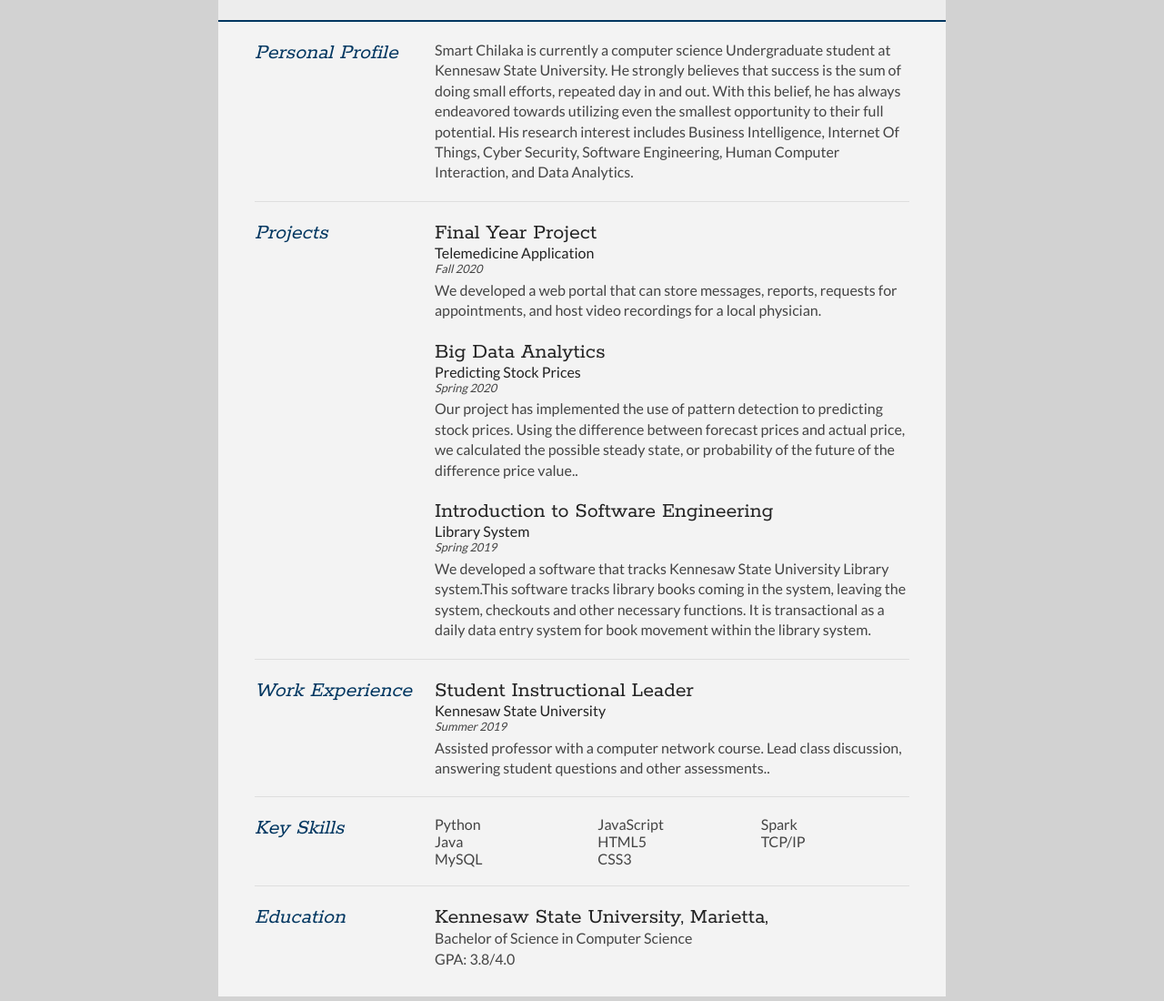
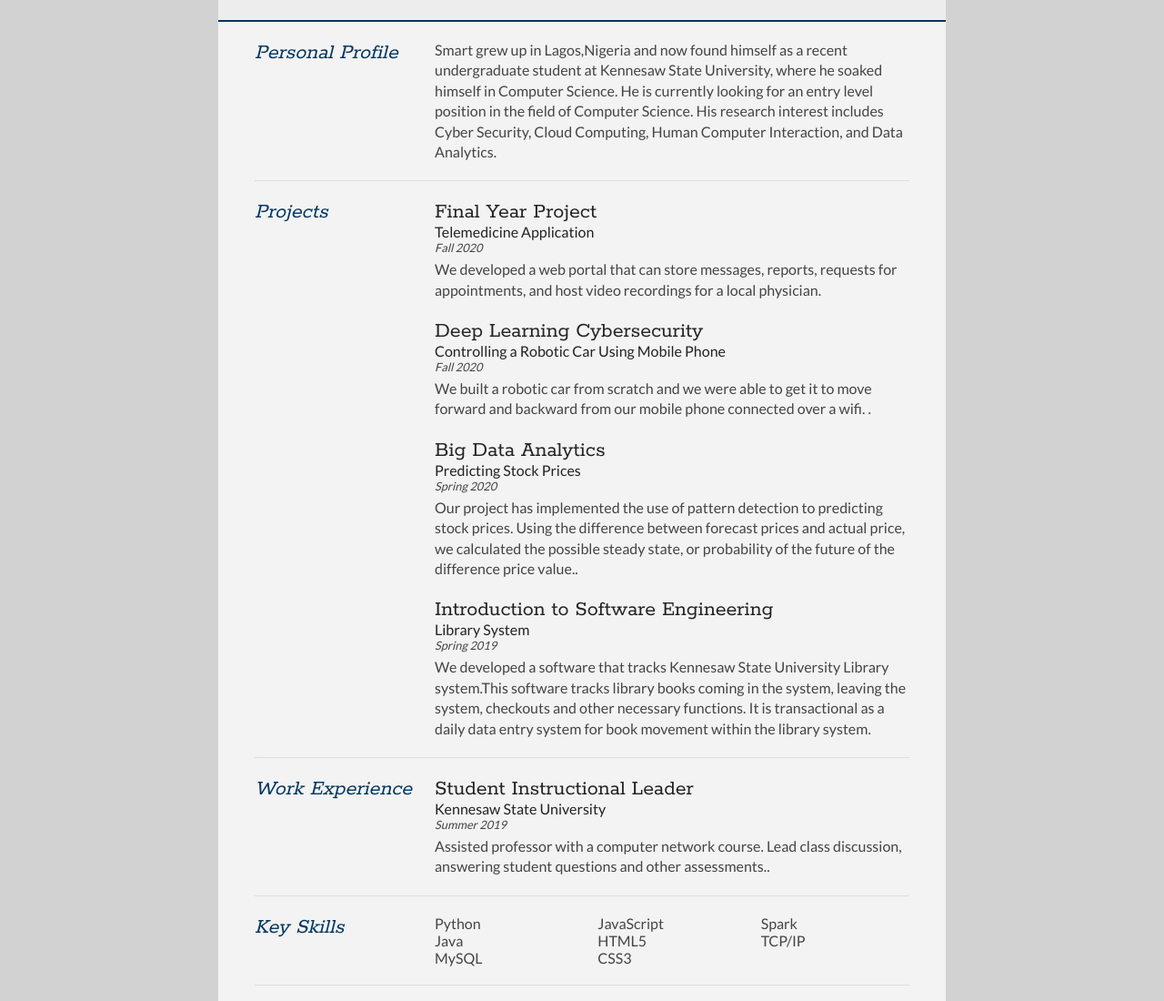
Before and after one commit to smartchilaka/resume, a plain HTML site: page index.html in a window 1280 px wide. Shown: the part 167-1267 px from the top of the page at 91% size. Drawn offline with Linux system fonts and the light colour scheme.

Commit message:
Add files via upload

```diff
--- a/index.html
+++ b/index.html
@@ -43,7 +43,7 @@
 				</div>
 
 				<div class="sectionContent">
-					<p>Smart Chilaka is currently a computer science Undergraduate student at Kennesaw State University. He strongly believes that success is the sum of doing small efforts, repeated day in and out. With this belief, he has always endeavored towards utilizing even the smallest opportunity to their full potential. His research interest includes Business Intelligence, Internet Of Things, Cyber Security, Software Engineering, Human Computer Interaction, and Data Analytics.</p>
+					<p>Smart grew up in Lagos,Nigeria and now found himself as a recent undergraduate student at Kennesaw State University, where he soaked himself in Computer Science. He is currently looking for an entry level position in the field of Computer Science. His research interest includes Cyber Security, Cloud Computing, Human Computer Interaction, and Data Analytics.</p>
 				</div>
 			</article>
 			<div class="clear"></div>
@@ -62,6 +62,13 @@
 					<h3>Telemedicine Application</h3>
 					<p class="subDetails"> Fall 2020</p>
 					<p>We developed a web portal that can store messages, reports, requests for appointments, and host video recordings for a local physician.</p>
+				</article>
+
+				<article>
+					<h2>Deep Learning Cybersecurity</h2>
+					<h3>Controlling a Robotic Car Using Mobile Phone</h3>
+					<p class="subDetails"> Fall 2020</p>
+					<p>We built a robotic car from scratch and we were able to get it to move forward and backward from our mobile phone connected over a wifi. .</p>
 				</article>
 
 				<article>
@@ -132,7 +139,7 @@
 			<div class="sectionContent">
 				<article>
 					<h2>Kennesaw State University, Marietta,</h2>
-					<p>Bachelor of Science in Computer Science <br> GPA: 3.8/4.0</p>
+					<p>Bachelor of Science in Computer Science <br> GPA: 3.89/4.0</p>
 
 				</article>
 
```
